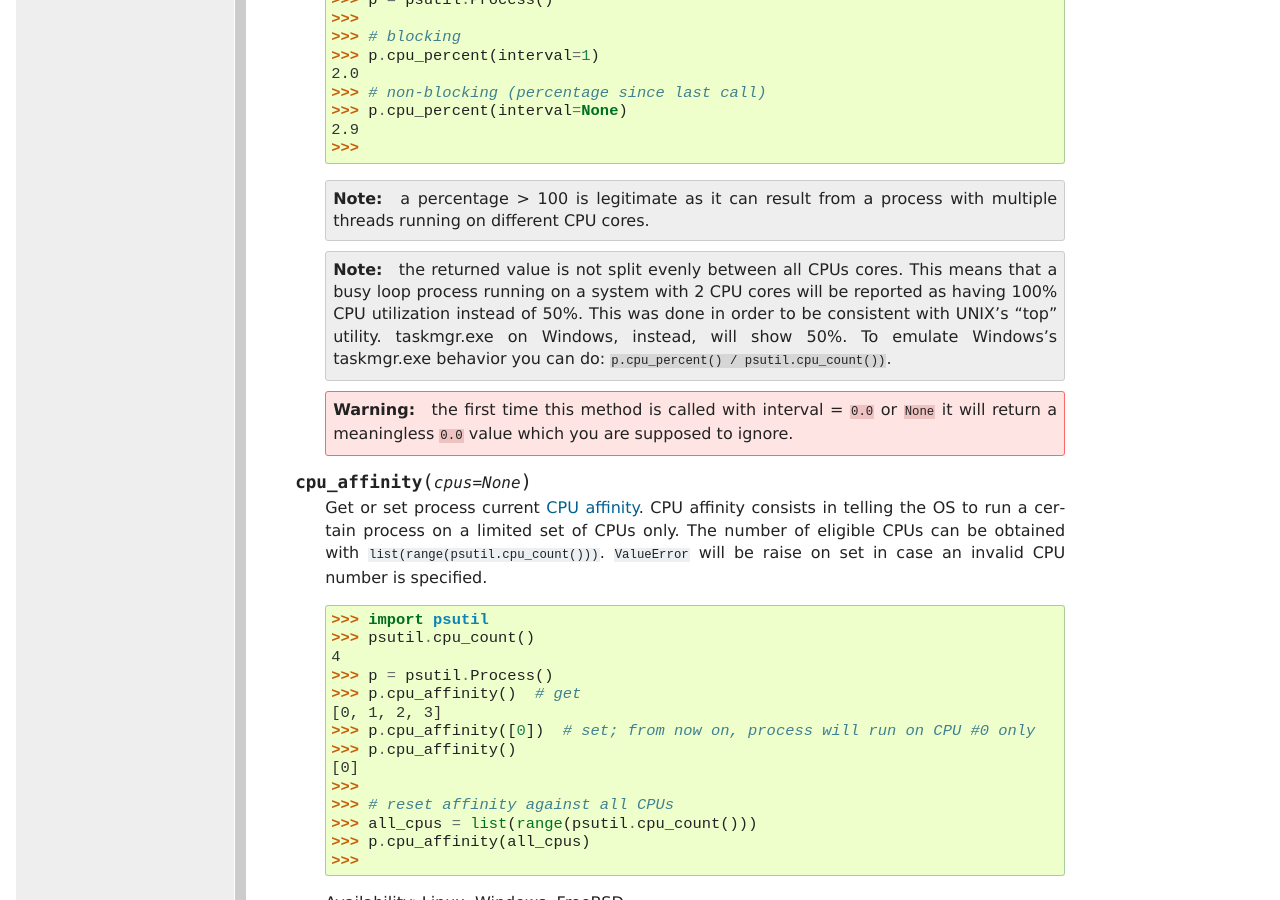
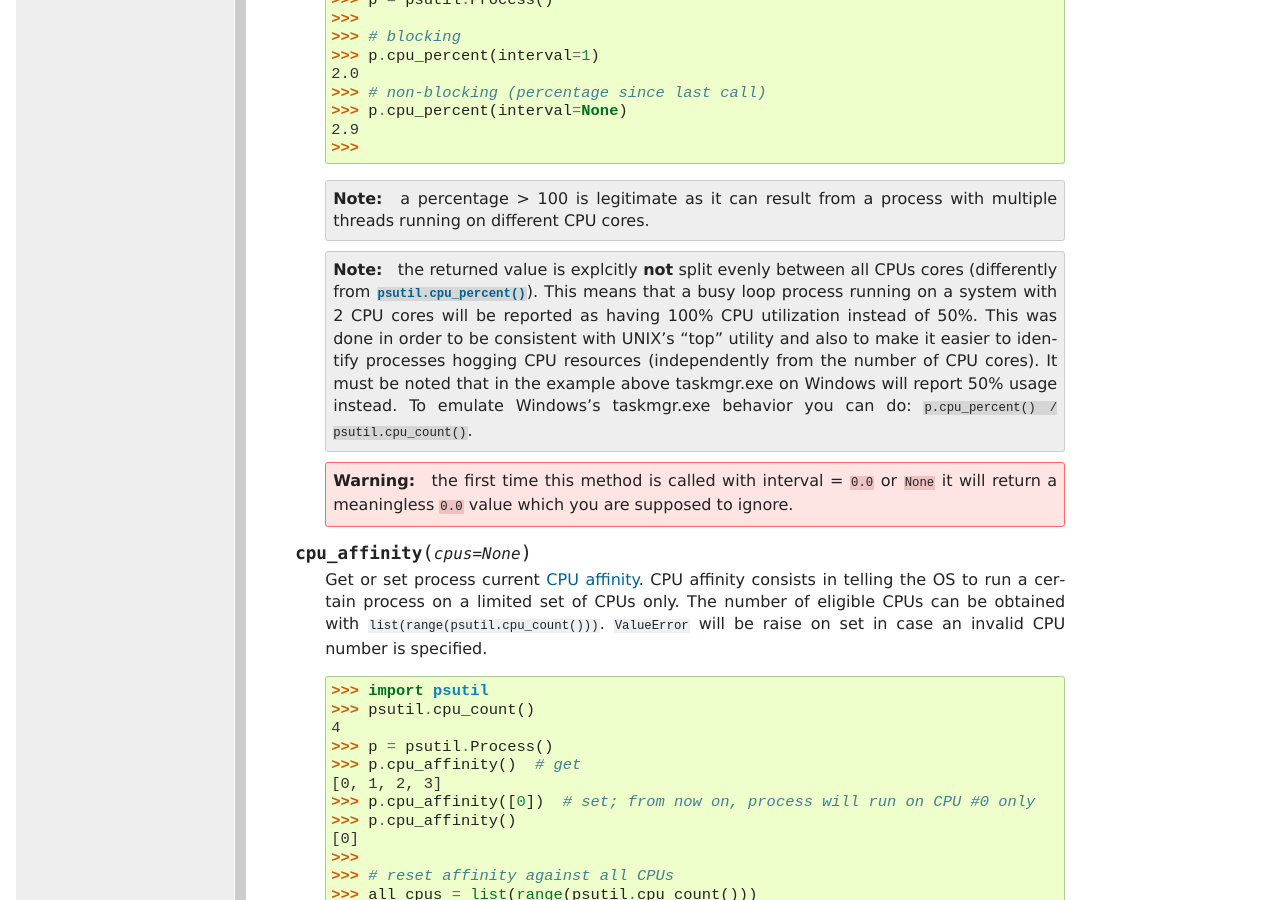
Before and after one commit to giampaolo/psutil, a Sphinx documentation site: the page built from docs/index.rst, in a window 1280 px wide and 900 px high, scrolled down 15108 px. Built offline with Sphinx 7.4.7, drawn with Linux system fonts in a browser that asks for light colours; formulas are drawn with MathJax 3.

Commit message:
update doc about process cpu percent

```diff
--- a/docs/index.rst
+++ b/docs/index.rst
@@ -963,13 +963,17 @@ Process class
         multiple threads running on different CPU cores.
 
      .. note::
-        the returned value is not split evenly between all CPUs cores.
+        the returned value is explcitly **not** split evenly between all CPUs
+        cores (differently from :func:`psutil.cpu_percent()`).
         This means that a busy loop process running on a system with 2 CPU
         cores will be reported as having 100% CPU utilization instead of 50%.
-        This was done in order to be consistent with UNIX's "top" utility.
-        taskmgr.exe on Windows, instead, will show 50%.
+        This was done in order to be consistent with UNIX's "top" utility
+        and also to make it easier to identify processes hogging CPU resources
+        (independently from the number of CPU cores).
+        It must be noted that in the example above taskmgr.exe on Windows will
+        report 50% usage instead.
         To emulate Windows's taskmgr.exe behavior you can do:
-        ``p.cpu_percent() / psutil.cpu_count())``.
+        ``p.cpu_percent() / psutil.cpu_count()``.
 
      .. warning::
         the first time this method is called with interval = ``0.0`` or
```
